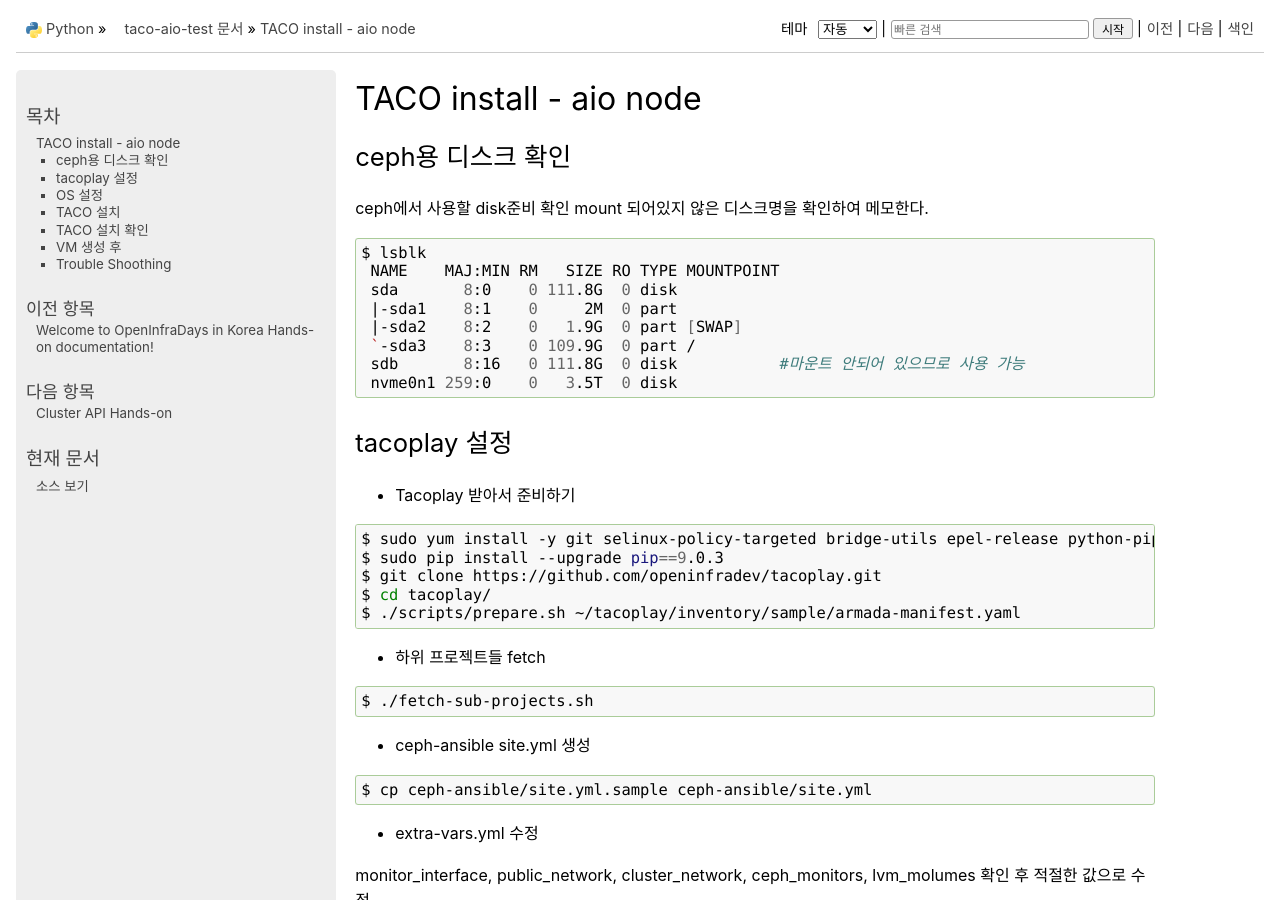
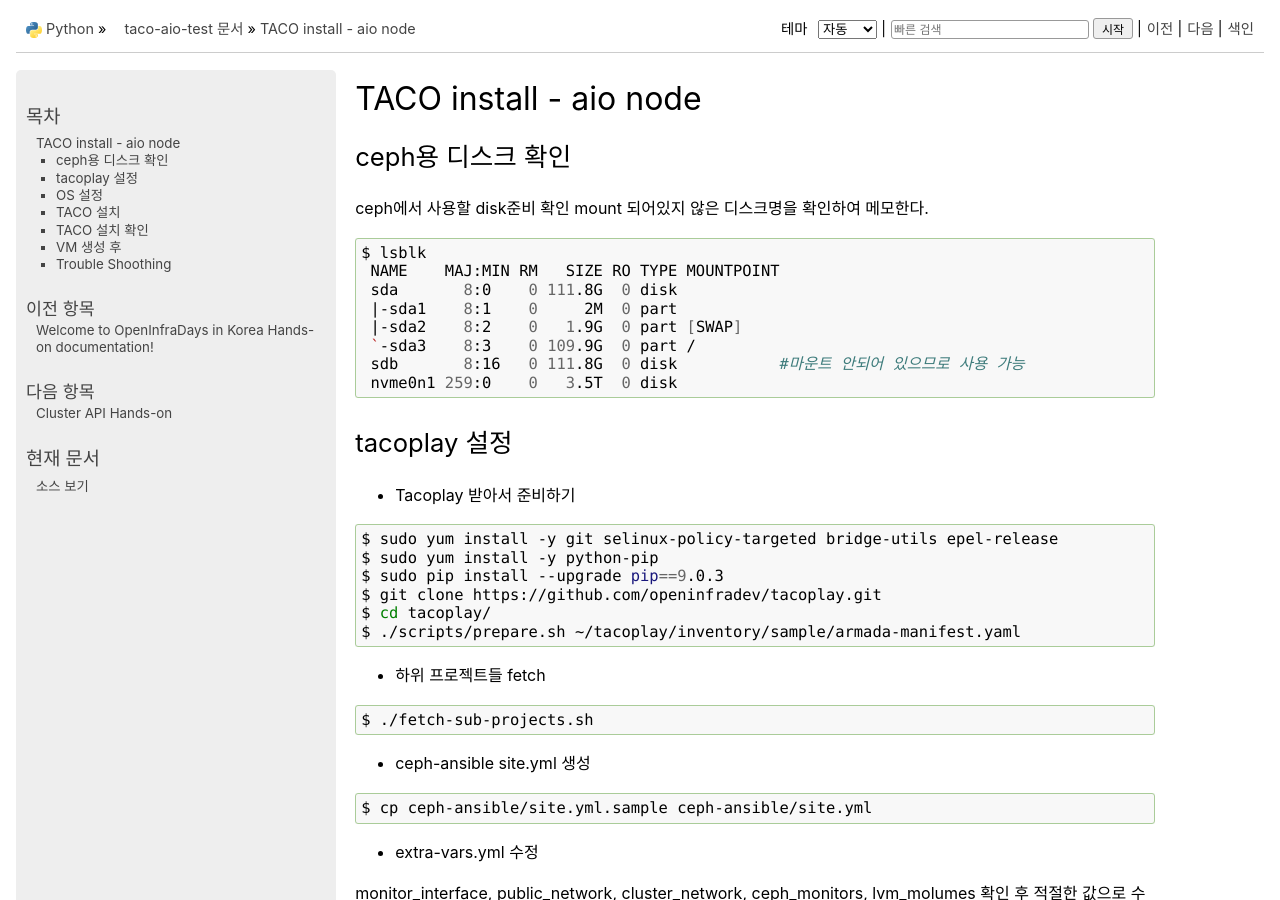
Before and after one commit to openinfradev/openinfraday-2019-handson-docs, a Sphinx documentation site: the page built from docs/source/taco-aio.rst, in a window 1280 px wide and 900 px high. Built offline with Sphinx 7.4.7, drawn with Linux system fonts in a browser that asks for light colours.

Commit message:
Update taco-aio.rst

```diff
--- a/docs/source/taco-aio.rst
+++ b/docs/source/taco-aio.rst
@@ -27,7 +27,8 @@ tacoplay 설정
 
 .. code-block:: bash
 
-   $ sudo yum install -y git selinux-policy-targeted bridge-utils epel-release python-pip
+   $ sudo yum install -y git selinux-policy-targeted bridge-utils epel-release
+   $ sudo yum install -y python-pip
    $ sudo pip install --upgrade pip==9.0.3
    $ git clone https://github.com/openinfradev/tacoplay.git
    $ cd tacoplay/
```
